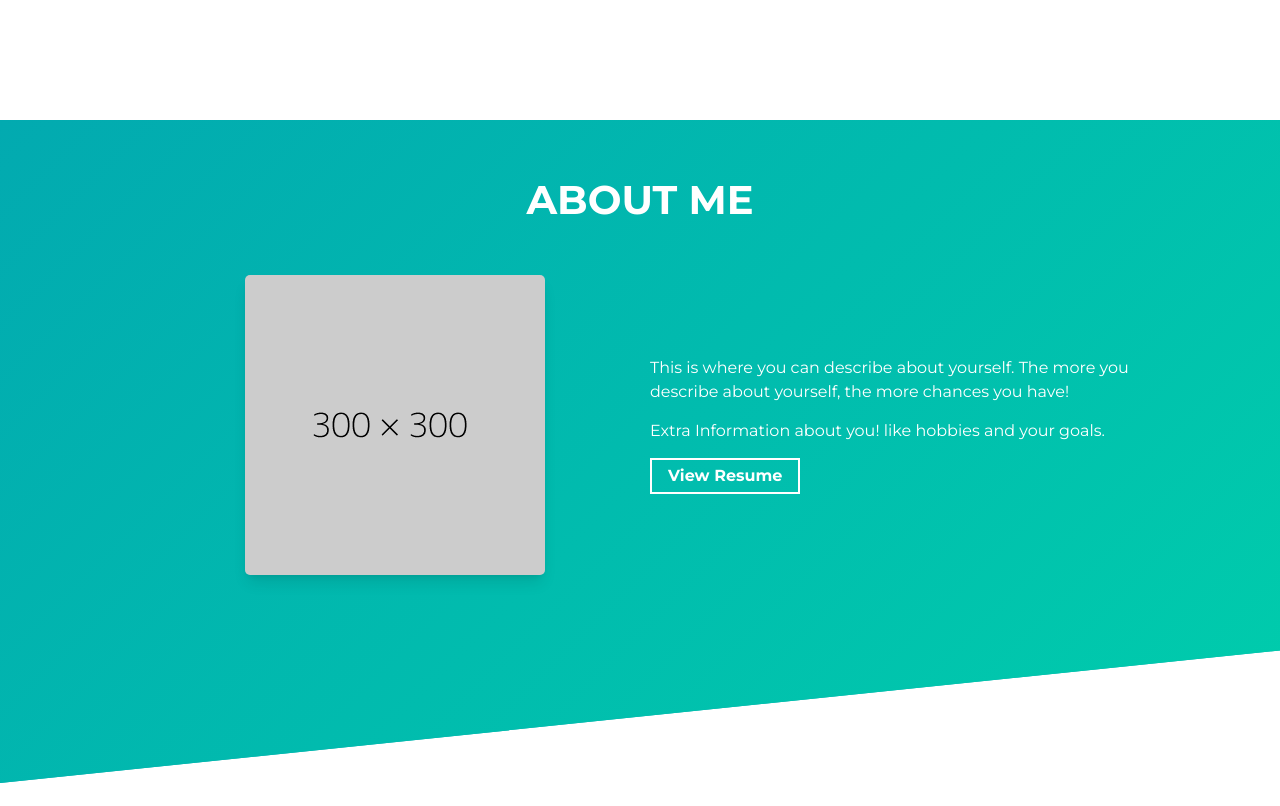
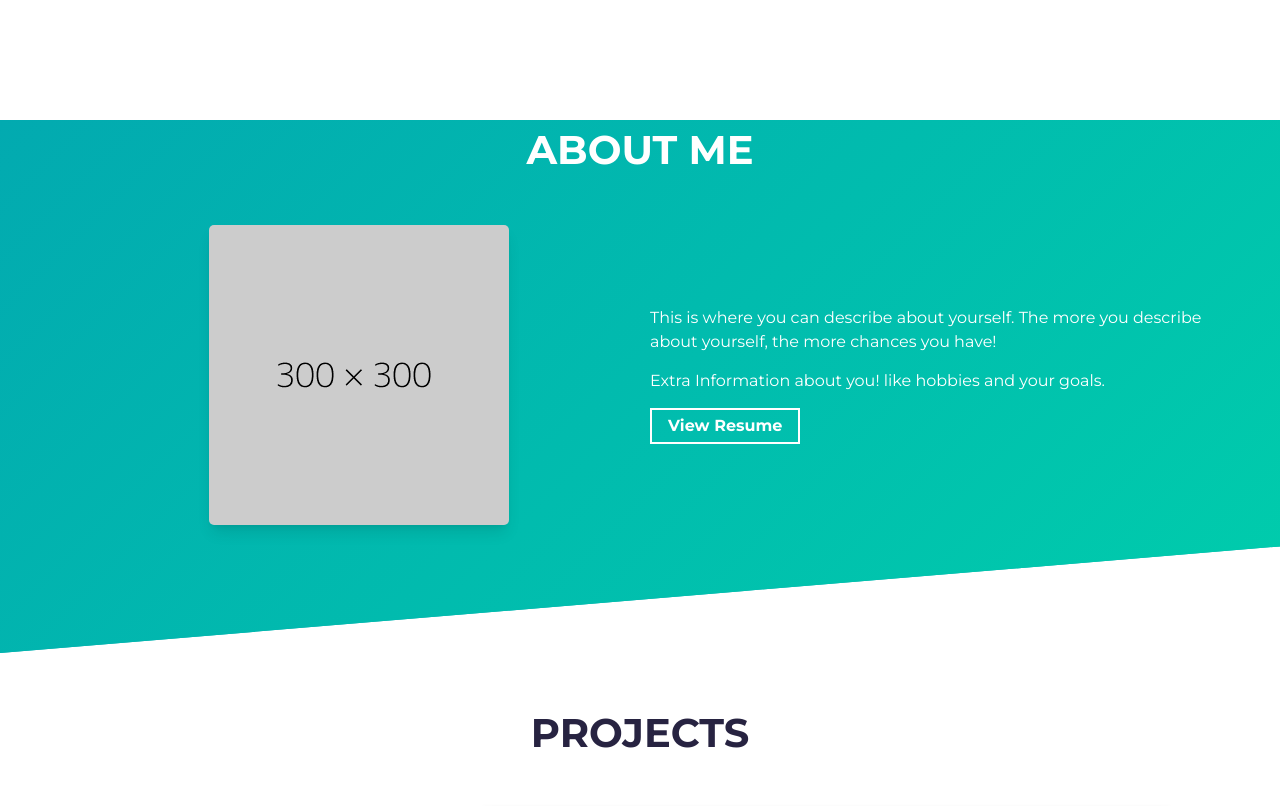
Before and after one commit to dyyllaann/simplefolio-react, a Next.js app: page / in a window 1280 px wide. Shown: the part 680-1486 px from the top of the page. Built offline with nearby package versions, Linux system fonts and the light colour scheme.

Commit message:
Fix .about-container padding.

```diff
--- a/styles/globals.css
+++ b/styles/globals.css
@@ -394,7 +394,7 @@ html.sr .reveal-on-scroll {
 
 /* #about shared layout moved to Tailwind in About.tsx */
 
-.about-container {
+/* .about-container {
   padding: 5rem 2rem 8rem;
 }
 
@@ -403,7 +403,7 @@ html.sr .reveal-on-scroll {
     padding-left: 8rem;
     padding-right: 8rem;
   }
-}
+} */
 
 .about-row {
   align-items: center;
```
